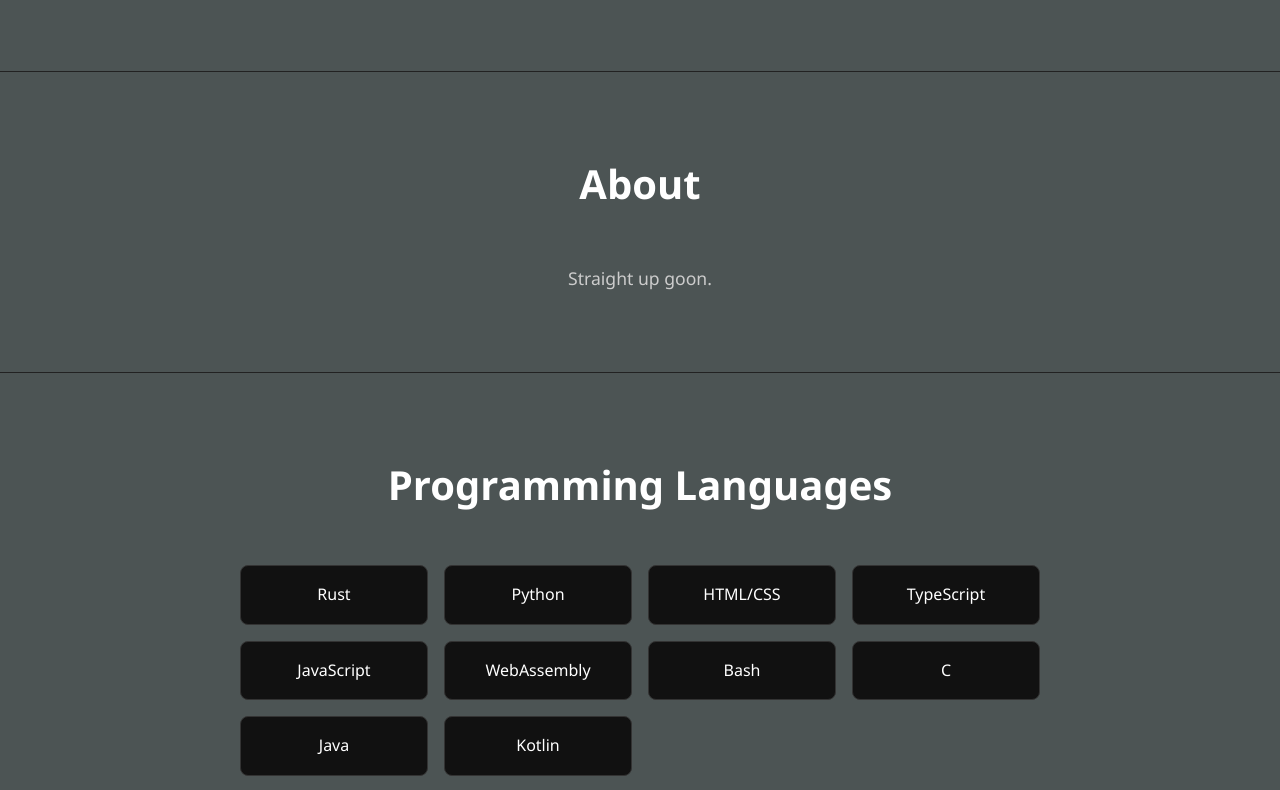
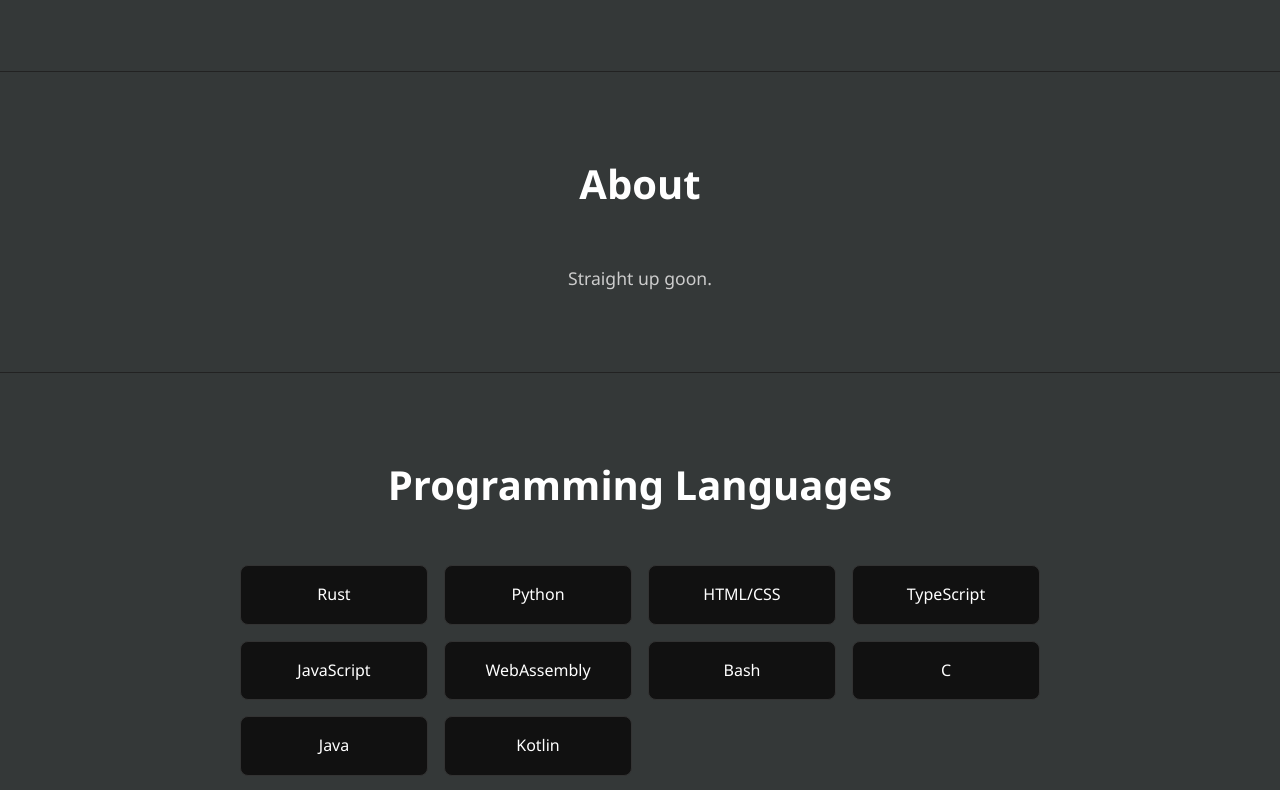
Before and after one commit to pwnjester/pwnjester.github.io, a plain HTML site: page index.html in a window 1280 px wide. Shown: the part 620-1410 px from the top of the page. Drawn offline with Linux system fonts and the light colour scheme.

Commit message:
Update styles.css

```diff
--- a/styles.css
+++ b/styles.css
@@ -8,7 +8,7 @@ body {
   font-family: "Segoe UI", Tahoma, Geneva, Verdana, sans-serif;
   line-height: 1.6;
   color: #e0e0e0;
-  background-color: #4c5454;
+  background-color: #343838;
 }
 
 .container {
```
